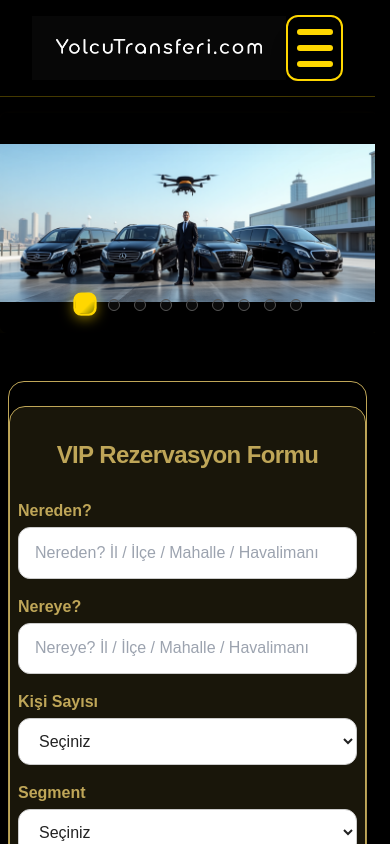
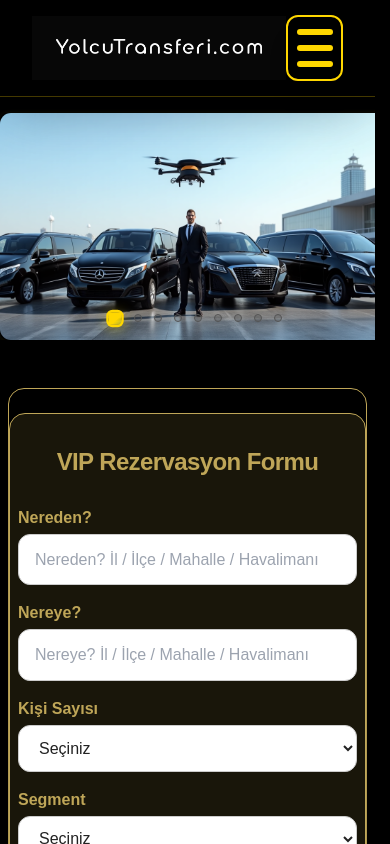
Before and after one commit to haliltayfur/yolcutransferi, a Next.js app: page / in a window 390 px wide. Shown: the top 844 px of the page. Built offline with nearby package versions, Linux system fonts and the light colour scheme.

Commit message:
Update HeroSlider.jsx

```diff
--- a/components/HeroSlider.jsx
+++ b/components/HeroSlider.jsx
@@ -8,16 +8,25 @@ const heroImages = [
   "/Hero1.png", "/Hero2.png", "/Hero3.png", "/Hero4.png", "/Hero5.png",
   "/Hero6.png", "/Hero7.png", "/Hero8.png", "/Hero9.png"
 ];
-const ASPECT_RATIO = 16 / 7;
+const ASPECT_RATIO = 16 / 7; // Geniş sinema hissi için
+
+function isMobileScreen() {
+  if (typeof window === "undefined") return false;
+  return window.innerWidth < 700;
+}
 
 export default function HeroSlider() {
   const [currentSlide, setCurrentSlide] = useState(0);
   const [manualPause, setManualPause] = useState(false);
   const pauseTimeoutRef = useRef();
+  const [isMobile, setIsMobile] = useState(isMobileScreen());
 
-  // Touch swipe için
-  const sliderRef = useRef(null);
-  let startX = null;
+  // Ekran boyutunu dinle
+  useEffect(() => {
+    const onResize = () => setIsMobile(isMobileScreen());
+    window.addEventListener("resize", onResize);
+    return () => window.removeEventListener("resize", onResize);
+  }, []);
 
   useEffect(() => {
     if (manualPause) return;
@@ -37,10 +46,10 @@ export default function HeroSlider() {
     pauseTimeoutRef.current = setTimeout(() => setManualPause(false), 12000);
   };
 
-  // Swipe eventleri
-  const handleTouchStart = (e) => {
-    startX = e.touches[0].clientX;
-  };
+  // Touch için mobil swipe
+  const sliderRef = useRef(null);
+  let startX = null;
+  const handleTouchStart = (e) => { startX = e.touches[0].clientX; };
   const handleTouchEnd = (e) => {
     if (!startX) return;
     let endX = e.changedTouches[0].clientX;
@@ -52,81 +61,83 @@ export default function HeroSlider() {
     startX = null;
   };
 
-  // Sonraki/önceki index (wrap around)
+  // Slide index wrap-around
   const prevIndex = (currentSlide - 1 + heroImages.length) % heroImages.length;
   const nextIndex = (currentSlide + 1) % heroImages.length;
 
+  // === DESKTOP SLIDER ===
+  if (!isMobile) {
     return (
       <section className="relative w-full flex flex-col items-center overflow-x-hidden select-none hero-cinema">
-      {/* Header'dan sonra 1rem boşluk */}
-      <div className="w-full h-4 block md:h-6"></div>
+        <div className="w-full h-6 block"></div>
         <div
-        className="relative w-full mx-auto hero-img-box group"
-        ref={sliderRef}
-        onTouchStart={handleTouchStart}
-        onTouchEnd={handleTouchEnd}
+          className="relative desktop-hero-img-box group"
+          style={{ margin: "0 auto" }}
         >
-        {/* Prev Gölge - Sadece desktop/tablet */}
+          {/* Önceki resmin fade-gölge gösterimi */}
           <div
-          className="absolute z-20 top-0 left-0 h-full prev-img-box cursor-pointer hidden md:block"
+            className="abs-img fade-left"
             onClick={() => handleNav("left")}
+            title="Önceki"
           >
             <Image
               src={heroImages[prevIndex]}
               alt="Önceki"
               fill
               draggable={false}
-            className="object-cover object-center opacity-60 blur-[2px] scale-95 grayscale"
+              className="img-fade"
               style={{
-              borderTopLeftRadius: 20,
-              borderBottomLeftRadius: 20,
-              filter: "brightness(.7) blur(1.7px) grayscale(0.58)",
+                objectFit: "cover",
+                objectPosition: "right center",
+                filter: "blur(4px) brightness(.6)",
+                opacity: 0.28
               }}
             />
           </div>
-        {/* Next Gölge - Sadece desktop/tablet */}
+          {/* Sonraki resmin fade-gölge gösterimi */}
           <div
-          className="absolute z-20 top-0 right-0 h-full next-img-box cursor-pointer hidden md:block"
+            className="abs-img fade-right"
             onClick={() => handleNav("right")}
+            title="Sonraki"
           >
             <Image
               src={heroImages[nextIndex]}
               alt="Sonraki"
               fill
               draggable={false}
-            className="object-cover object-center opacity-60 blur-[2px] scale-95 grayscale"
+              className="img-fade"
               style={{
-              borderTopRightRadius: 20,
-              borderBottomRightRadius: 20,
-              filter: "brightness(.7) blur(1.7px) grayscale(0.58)",
+                objectFit: "cover",
+                objectPosition: "left center",
+                filter: "blur(4px) brightness(.6)",
+                opacity: 0.28
               }}
             />
           </div>
-        {/* Aktif ana resim */}
-        {heroImages.map((src, idx) => (
+          {/* Asıl ana görsel */}
+          <div className="active-img-container">
             <Image
-            key={src}
-            src={src}
-            alt={`VIP Transfer ${idx + 1}`}
+              src={heroImages[currentSlide]}
+              alt={`VIP Transfer ${currentSlide + 1}`}
               fill
-            className={`object-contain transition-opacity duration-1000 hero-image ${currentSlide === idx ? "opacity-100 z-10" : "opacity-0 z-0"}`}
-            priority={idx === 0}
-            sizes="100vw"
               draggable={false}
+              priority
+              sizes="90vw"
+              className="img-main"
               style={{
                 objectFit: "contain"
               }}
             />
-        ))}
+          </div>
           {/* Dotlar */}
-        <div className="absolute bottom-4 left-0 w-full flex justify-center z-30 gap-2 select-none">
+          <div className="absolute bottom-5 left-0 w-full flex justify-center z-30 gap-2 select-none">
             {heroImages.map((_, i) => (
               <div
                 key={i}
                 className={`slider-dot ${i === currentSlide ? "active" : ""}`}
                 style={{
                   transition: "all 0.33s cubic-bezier(.68,-0.55,.27,1.55)",
-                transform: i === currentSlide ? "scale(1.3) translateY(-3px)" : "scale(1) translateY(0)",
+                  transform: i === currentSlide ? "scale(1.35) translateY(-3px)" : "scale(1) translateY(0)",
                   background: i === currentSlide
                     ? "linear-gradient(135deg, #FFD700 60%, #fff60088 100%)"
                     : "rgba(60,60,60,0.18)",
@@ -143,64 +154,121 @@ export default function HeroSlider() {
           </div>
         </div>
         <style jsx>{`
-        .hero-cinema { background: #000; }
-        .hero-img-box {
+          .desktop-hero-img-box {
+            width: 86vw;
+            max-width: 1680px;
+            aspect-ratio: ${ASPECT_RATIO};
+            min-height: 350px;
+            max-height: 66vh;
+            border-radius: 24px;
+            box-shadow: 0 6px 28px #000c, 0 2.5px 12px #FFD70022;
             position: relative;
-          width: 97vw;
-          max-width: 1920px;
-          aspect-ratio: ${ASPECT_RATIO};
-          min-height: 260px;
-          max-height: 69vh;
-          margin: 0 auto;
-          border-radius: 20px;
             overflow: visible;
-          box-shadow: 0 3px 28px #0009, 0 1.5px 8px #FFD70011;
+            display: flex;
+            align-items: center;
+            background: #000;
           }
-        .hero-image { transition: opacity .7s; }
-        .slider-dot {
-          display: inline-block;
-          transition: all 0.33s cubic-bezier(.68,-0.55,.27,1.55);
+          .active-img-container {
+            position: absolute;
+            top: 0; left: 0; width: 100%; height: 100%; z-index: 10;
+            border-radius: 24px;
+            overflow: hidden;
+          }
+          .img-main {
+            object-fit: contain !important;
+            width: 100%; height: 100%;
+            border-radius: 24px;
+            box-shadow: 0 1.5px 15px #FFD70018;
+            transition: opacity .7s;
+          }
+          .abs-img {
+            position: absolute;
+            top: 0; width: 11%; height: 100%;
+            min-width: 64px;
+            max-width: 120px;
+            z-index: 8;
             cursor: pointer;
+            transition: opacity .23s;
+            overflow: hidden;
+            pointer-events: auto;
           }
-        .slider-dot.active { animation: bounceDot 0.72s; }
+          .fade-left { left: 0; border-top-left-radius: 24px; border-bottom-left-radius: 24px; }
+          .fade-right { right: 0; border-top-right-radius: 24px; border-bottom-right-radius: 24px; }
+          .img-fade {
+            object-fit: cover !important;
+            width: 100%; height: 100%;
+            pointer-events: none;
+            user-select: none;
+          }
+          .slider-dot { display: inline-block; cursor: pointer;}
+          .slider-dot.active { animation: bounceDot 0.75s; }
           @keyframes bounceDot {
             0% { transform: scale(1) translateY(0);}
             40% { transform: scale(1.5) translateY(-8px);}
             80% { transform: scale(1.2) translateY(-3px);}
-          100% { transform: scale(1.3) translateY(-3px);}
+            100% { transform: scale(1.35) translateY(-3px);}
           }
-        /* Yan resim kutuları: hover'da parlasın */
-        .prev-img-box, .next-img-box {
-          width: 60px; min-width: 60px; max-width: 80px;
-          height: 100%;
-          opacity: 0.95;
-          transition: box-shadow .2s, opacity .2s, filter .2s;
+        `}</style>
+      </section>
+    );
   }
-        .prev-img-box:hover, .next-img-box:hover {
-          box-shadow: 0 2px 14px #FFD70099, 0 0 12px #FFD70022;
-          opacity: 1;
-          filter: brightness(1) blur(.9px);
-        }
-        @media (max-width: 900px) {
-          .hero-img-box { max-width: 99vw; min-height: 170px; }
-          .prev-img-box, .next-img-box { width: 42px; min-width: 32px; }
-        }
-        @media (max-width: 700px) {
-          .hero-img-box {
-            max-width: 100vw;
+
+  // === MOBILE SLIDER ===
+  return (
+    <section className="relative w-full flex flex-col items-center overflow-x-hidden select-none hero-cinema">
+      <div className="w-full h-4 block"></div>
+      <div
+        className="relative w-full mx-auto hero-img-box-mob"
+        ref={sliderRef}
+        onTouchStart={handleTouchStart}
+        onTouchEnd={handleTouchEnd}
+      >
+        {heroImages.map((src, idx) => (
+          <Image
+            key={src}
+            src={src}
+            alt={`VIP Transfer ${idx + 1}`}
+            fill
+            className={`object-cover transition-opacity duration-1000 ${currentSlide === idx ? "opacity-100 z-10" : "opacity-0 z-0"}`}
+            priority={idx === 0}
+            sizes="100vw"
+            draggable={false}
+            style={{ borderRadius: "11px", objectFit: "cover" }}
+          />
+        ))}
+        <div className="absolute bottom-3 left-0 w-full flex justify-center z-30 gap-2 select-none">
+          {heroImages.map((_, i) => (
+            <div
+              key={i}
+              className={`slider-dot ${i === currentSlide ? "active" : ""}`}
+              style={{
+                transition: "all 0.33s cubic-bezier(.68,-0.55,.27,1.55)",
+                transform: i === currentSlide ? "scale(1.25) translateY(-2px)" : "scale(1) translateY(0)",
+                background: i === currentSlide
+                  ? "linear-gradient(135deg, #FFD700 60%, #fff60088 100%)"
+                  : "rgba(60,60,60,0.19)",
+                boxShadow: i === currentSlide ? "0 2px 10px #FFD70066" : "none",
+                border: i === currentSlide ? "2px solid #FFD700" : "1.1px solid #555",
+                width: i === currentSlide ? "14px" : "8px",
+                height: i === currentSlide ? "14px" : "8px",
+                borderRadius: "5px",
+                margin: "0 2px"
+              }}
+              onClick={() => setCurrentSlide(i)}
+            ></div>
+          ))}
+        </div>
+      </div>
+      <style jsx>{`
+        .hero-img-box-mob {
+          width: 100vw;
           aspect-ratio: 1.78;
-            min-height: 135px;
-            border-radius: 10px;
-            max-height: 65vw;
-          }
-          .prev-img-box, .next-img-box { display: none !important; }
+          min-height: 100px;
+          border-radius: 11px;
+          box-shadow: 0 3px 12px #0007, 0 1px 7px #FFD70022;
         }
         @media (max-width: 480px) {
-          .hero-img-box {
-            min-height: 86px;
-            aspect-ratio: 1.72;
-            border-radius: 7px;
-          }
+          .hero-img-box-mob { aspect-ratio: 1.72; min-height: 80px; border-radius: 7px; }
         }
       `}</style>
     </section>
```
Lines whose indentation alone changed are shown as unchanged.
